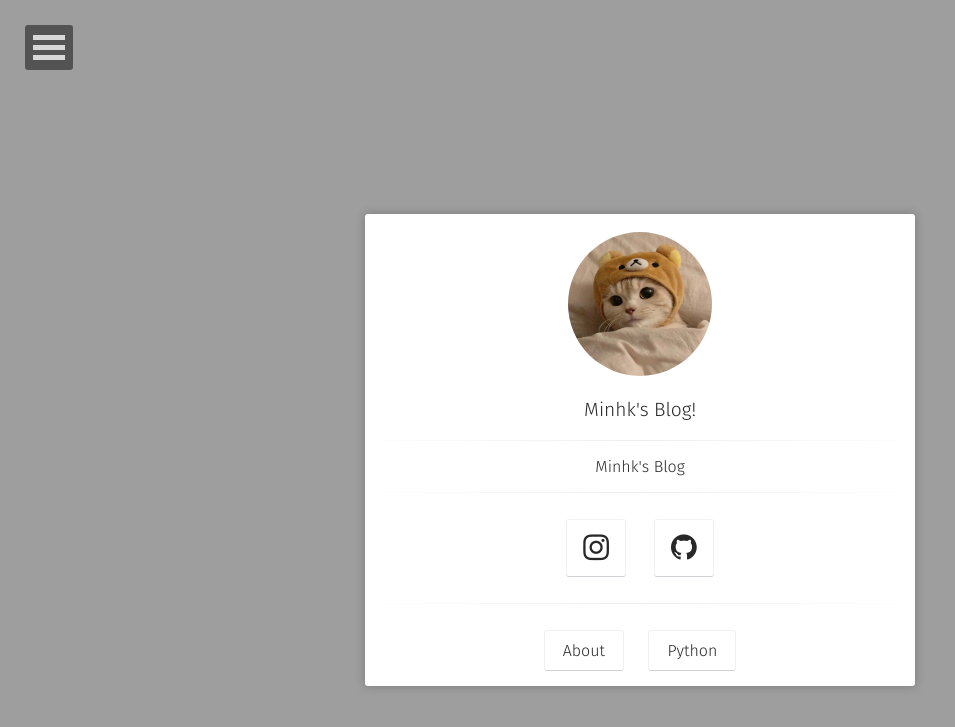
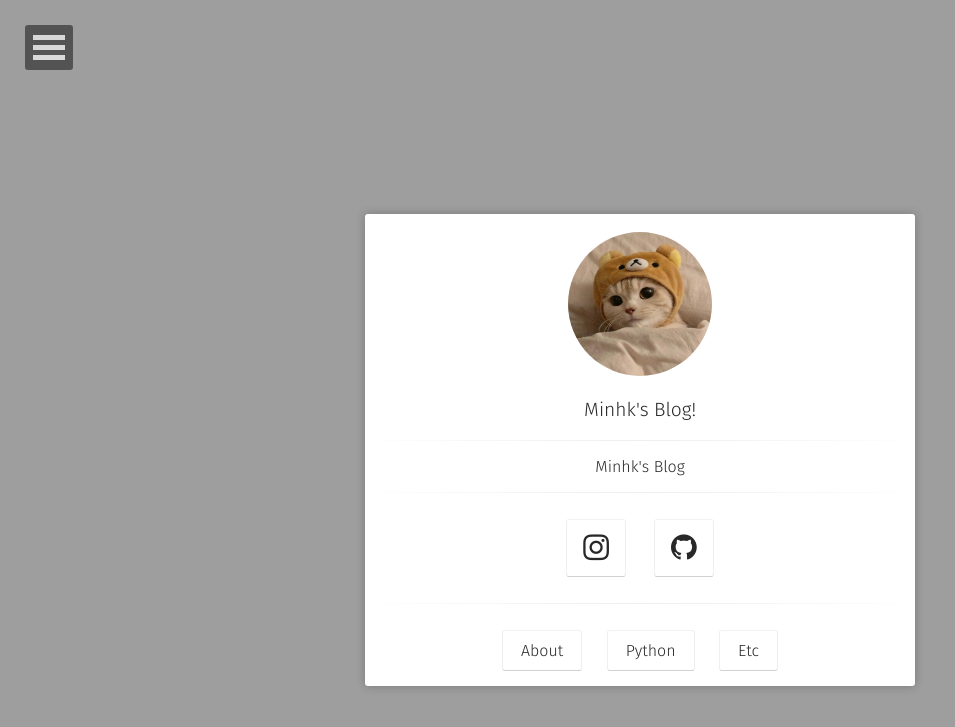
Before and after one commit to minhk05/minhk05.github.com, a Jekyll site: the page built from index.html, in a window 1280 px wide. Shown: the top 727 px of the page, without its empty margins (0-955 px from the left). Built offline with Jekyll 4.4.1, drawn with Linux system fonts in a browser that asks for light colours; some web fonts are replaced.

Commit message:
Update home.html

```diff
--- a/_layouts/home.html
+++ b/_layouts/home.html
@@ -38,6 +38,9 @@ layout: compress
                          <a class="btn zoombtn" href="{{ site.url }}/python">
                          Python
                          </a>
+			 <a class="btn zoombtn" href="{{ site.url }}/etc">
+                         Etc
+                         </a>
                  </h3>
             </div>
         </div>
```
